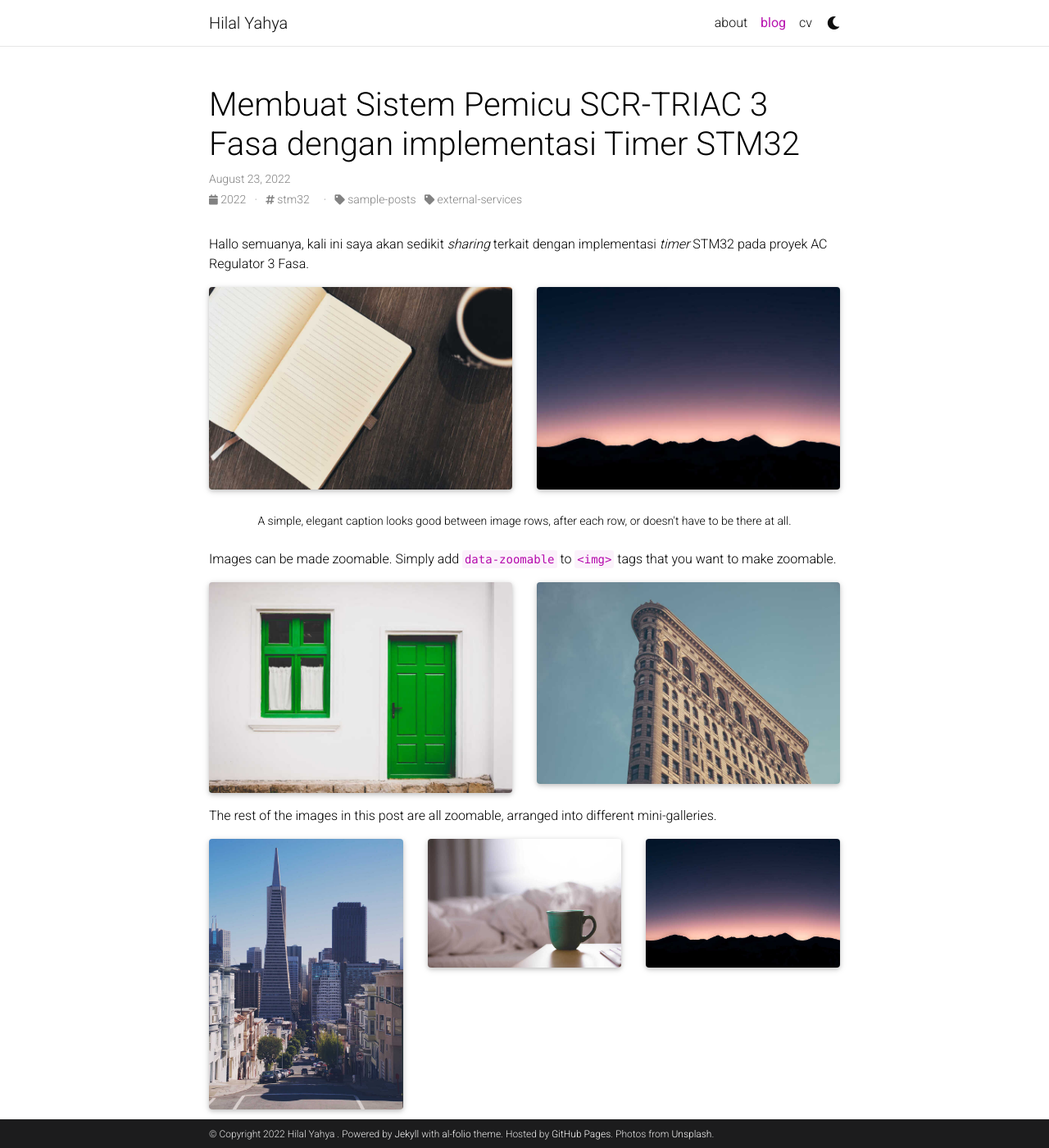
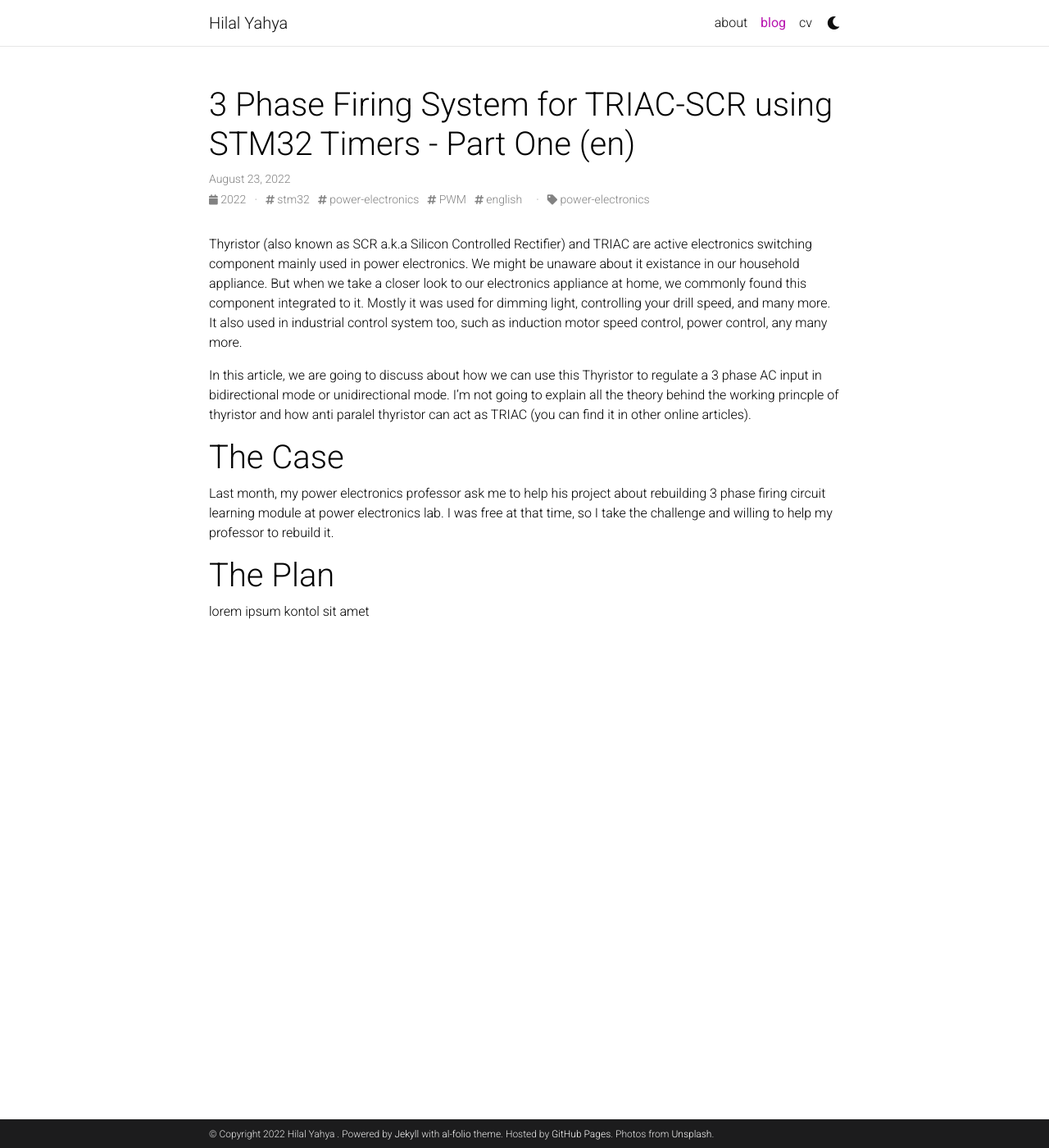
Before and after one commit to Hi-Peng/personal_web, a Jekyll site: the page built from _posts/2022-08-22-acregstm-pt1.md, in a window 1280 px wide and 1400 px high. Shown: the whole window at 82% size. Built offline with Jekyll 4.4.1, drawn with Linux system fonts in a browser that asks for light colours; full-size pictures stand in for the smaller copies a plugin makes; comment, search, counter and statistics services are not loaded; a style sheet for code colours, icons or effects is not loaded.

Commit message:
lean pages

```diff
--- a/_config.yml
+++ b/_config.yml
@@ -5,7 +5,6 @@
 title: Hilal Yahya # the website title (if blank, full name will be used instead)
 first_name: Hilal
 middle_name: Yahya
-last_name:
 email: ymuhammadhilal@gmail.com
 description: > # the ">" symbol means to ignore newlines until "footer_text:"
   A simple, whitespace theme for academics. Based on [*folio](https://github.com/bogoli/-folio) design.
@@ -103,7 +102,6 @@ bing_site_verification:  # out your bing-site-verification ID (Bing Webmaster)
 
 blog_name: HiPeng Space # blog_name will be displayed in your blog page
 blog_nav_title: blog # your blog must have a title for it to be displayed in the nav bar
-blog_description: learning for lifetime
 permalink: /blog/:year/:title/
 
 # Pagination
--- a/_posts/2022-08-22-acregstm-pt1.md
+++ b/_posts/2022-08-22-acregstm-pt1.md
@@ -1,48 +1,18 @@
 ---
 layout: post
-title: Membuat Sistem Pemicu SCR-TRIAC 3 Fasa dengan implementasi Timer STM32
+title: 3 Phase Firing System for TRIAC-SCR using STM32 Timers - Part One (en)
 date: 2022-08-23 00:00:00-0400
-description: Bagian I - Awal mula
-tags: stm32
-categories: sample-posts external-services
+description: The Case and The Plan
+tags: stm32 power-electronics PWM english
+categories: power-electronics
 ---
 
-Hallo semuanya, kali ini saya akan sedikit _sharing_ terkait dengan implementasi _timer_ STM32 pada proyek AC Regulator 3 Fasa.
+Thyristor (also known as SCR a.k.a Silicon Controlled Rectifier) and TRIAC are active electronics switching component mainly used in power electronics. We might be unaware about it existance in our household appliance. But when we take a closer look to our electronics appliance at home, we commonly found this component integrated to it. Mostly it was used for dimming light, controlling your drill speed, and many more. It also used in industrial control system too, such as induction motor speed control, power control, any many more.
 
-<div class="row mt-3">
-    <div class="col-sm mt-3 mt-md-0">
-        {% include figure.html path="assets/img/9.jpg" class="img-fluid rounded z-depth-1" %}
-    </div>
-    <div class="col-sm mt-3 mt-md-0">
-        {% include figure.html path="assets/img/7.jpg" class="img-fluid rounded z-depth-1" %}
-    </div>
-</div>
-<div class="caption">
-    A simple, elegant caption looks good between image rows, after each row, or doesn't have to be there at all.
-</div>
+In this article, we are going to discuss about how we can use this Thyristor to regulate a 3 phase AC input in bidirectional mode or unidirectional mode. I'm not going to explain all the theory behind the working princple of thyristor and how anti paralel thyristor can act as TRIAC (you can find it in other online articles).
 
-Images can be made zoomable.
-Simply add `data-zoomable` to `<img>` tags that you want to make zoomable.
+# The Case
+Last month, my power electronics professor ask me to help his project about rebuilding 3 phase firing circuit learning module at power electronics lab. I was free at that time, so I take the challenge and willing to help my professor to rebuild it.
 
-<div class="row mt-3">
-    <div class="col-sm mt-3 mt-md-0">
-        {% include figure.html path="assets/img/8.jpg" class="img-fluid rounded z-depth-1" zoomable=true %}
-    </div>
-    <div class="col-sm mt-3 mt-md-0">
-        {% include figure.html path="assets/img/10.jpg" class="img-fluid rounded z-depth-1" zoomable=true %}
-    </div>
-</div>
-
-The rest of the images in this post are all zoomable, arranged into different mini-galleries.
-
-<div class="row mt-3">
-    <div class="col-sm mt-3 mt-md-0">
-        {% include figure.html path="assets/img/11.jpg" class="img-fluid rounded z-depth-1" zoomable=true %}
-    </div>
-    <div class="col-sm mt-3 mt-md-0">
-        {% include figure.html path="assets/img/12.jpg" class="img-fluid rounded z-depth-1" zoomable=true %}
-    </div>
-    <div class="col-sm mt-3 mt-md-0">
-        {% include figure.html path="assets/img/7.jpg" class="img-fluid rounded z-depth-1" zoomable=true %}
-    </div>
-</div>
+# The Plan
+lorem ipsum kontol sit amet
```
Also changed, not shown: _pages/about.md (+7 -5 lines), _pages/cv.md (+1 -1 lines), 2 other files.
